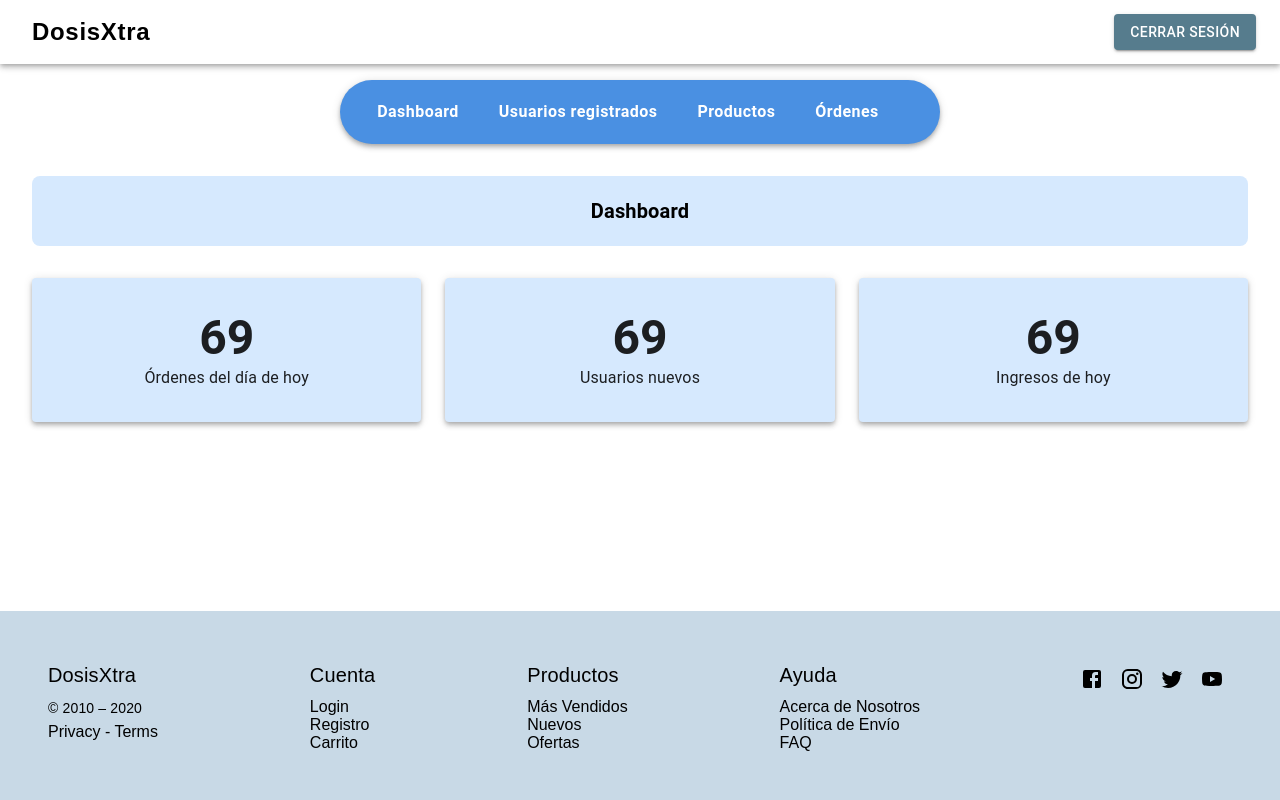
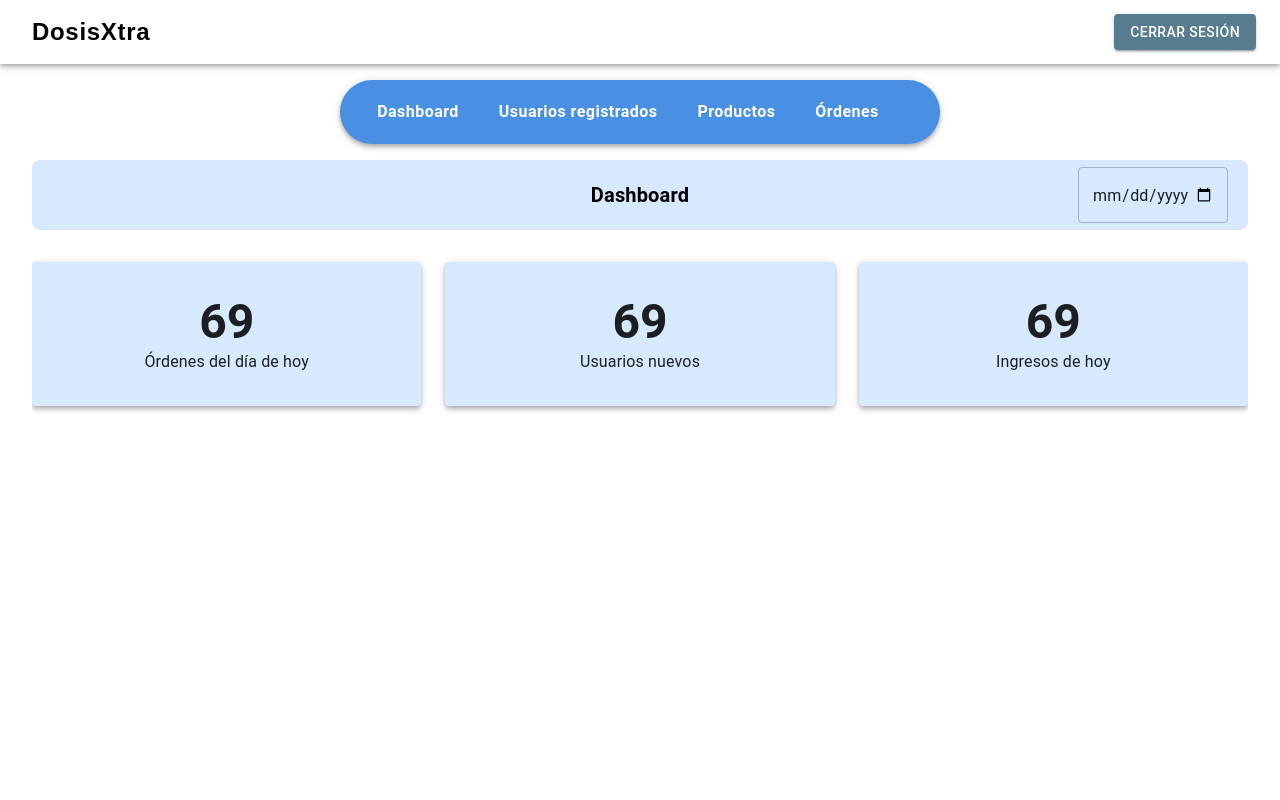
Before and after one commit to LordEnnard14/ProyIngSoftware2, a React (Create React App) app in the folder proyingsoftware2/: page /Dashboard in a window 1280 px wide. Shown: the top 800 px of the page. Built offline with nearby package versions, Linux system fonts and the light colour scheme.

Commit message:
Modifique algunas cositas que faltaban en el tipo de cuenta administrador

```diff
--- a/proyingsoftware2/src/PAGINAS/ADMINISTRADOR/AgregarProductos.js
+++ b/proyingsoftware2/src/PAGINAS/ADMINISTRADOR/AgregarProductos.js
@@ -29,10 +29,10 @@ const AgregarProducto = () => {
     };
 
     return(
-        <div>
+        <Box sx={{ height: '100vh', display: 'flex', flexDirection: 'column' }}>
             <HeaderAdmin/>
             <BarraHorizontal/>
-            <Box sx={{ mt: 4, mx: 4 }}>
+            <Box sx={{ flex: 1, mt: 4, mx: 4, overflow: 'auto' }}>
 
                 {/* Sección de Agregar Producto */}
                 <Box
@@ -53,14 +53,15 @@ const AgregarProducto = () => {
                 </Box>
 
                 {/* Formulario para agregar producto */}
-                <Grid container spacing={3}>
-                    <Grid item xs={12} md={4}>
+                <Grid container spacing={3} sx={{ flex: 1 }}>
+                <Grid container spacing={3} sx={{ height: '100%' }}>
+    <Grid item xs={12} md={4} sx={{ display: 'flex', flexDirection: 'column' }}>
         <Paper
           elevation={4}
           sx={{
             backgroundColor: '#F5F5F5', // Fondo gris claro
             padding: 2,
-                            height: '100%', // Asegura que el Paper ocupe todo el espacio
+            flexGrow: 1, // Esto permite que el Paper ocupe todo el espacio disponible dentro del Grid
             display: 'flex',
             justifyContent: 'center',
             alignItems: 'center'
@@ -74,12 +75,15 @@ const AgregarProducto = () => {
         </Paper>
     </Grid>
 
-                    <Grid item xs={12} md={8}>
+    <Grid item xs={12} md={8} sx={{ display: 'flex', flexDirection: 'column' }}>
         <Paper
           elevation={4}
           sx={{
             backgroundColor: '#F5F5F5', // Fondo gris claro
-                            padding: 4
+            padding: 4,
+            flexGrow: 1, // Esto permite que el Paper ocupe todo el espacio disponible dentro del Grid
+            display: 'flex',
+            flexDirection: 'column',
           }}
         >
             {/* Nombre */}
@@ -153,7 +157,7 @@ const AgregarProducto = () => {
             </Grid>
 
             {/* Botón Guardar */}
-                            <Box sx={{ mt: 4, textAlign: 'right' }}>
+            <Box sx={{ mt: 'auto', textAlign: 'right' }}>
                 <Button
                   variant="contained"
                   color="primary"
@@ -167,8 +171,10 @@ const AgregarProducto = () => {
     </Grid>
 </Grid>
 
+                </Grid>
+
             </Box>
-        </div>
+        </Box>
     );
 };
 
--- a/proyingsoftware2/src/PAGINAS/ADMINISTRADOR/Dashboard.js
+++ b/proyingsoftware2/src/PAGINAS/ADMINISTRADOR/Dashboard.js
@@ -1,37 +1,63 @@
 import React from 'react';
-import { Box, Typography, Grid, Paper } from '@mui/material';
+import { Box, Typography, TextField } from '@mui/material';
 import HeaderAdmin from '../../COMPONENTES/Header_Admin'; // Asegúrate de importar el Header correcto
 import BarraHorizontal from '../../COMPONENTES/BarraHorizontalAdmin'; // Barra de navegación creada previamente
 import ContenidoDashboard from '../ADMINISTRADOR/ContenidoDashboard';
+
 const Dashboard = () => {
   return (
-    <div>
+    <Box sx={{ height: '100vh', display: 'flex', flexDirection: 'column' }}>
+      {/* Header fijo */}
       <HeaderAdmin />
+      <Box sx={{ mb: 2 }}> {/* Aumenté el margen inferior a 4 */}
         <BarraHorizontal />
+      </Box>
 
-      <Box sx={{ mt: 4, mx: 4 }}>
+
+      {/* Cuerpo del dashboard ajustado al tamaño de la ventana */}
+      <Box sx={{ flexGrow: 1, mx: 4, overflow: 'auto' }}>
 
       <Box
   sx={{
     display: 'flex',
-            justifyContent: 'center', // Centra el texto horizontalmente
-            alignItems: 'center', // Centra el texto verticalmente
-            backgroundColor: '#D6E9FE', // Fondo color celeste
+    alignItems: 'center',
+    justifyContent: 'center',  // Centra el contenido principal
+    backgroundColor: '#D6E9FE',
     padding: '10px 20px',
     borderRadius: '8px',
     mb: 4,
-            height: '50px' // Establece una altura fija si es necesario
+    height: '50px',
+    position: 'relative'  // Permite posicionar el input de fecha de manera absoluta
   }}
 >
   <Typography variant="h6" sx={{ fontWeight: 'bold' }}>
     Dashboard
   </Typography>
+
+  <Box
+    sx={{
+      position: 'absolute',
+      right: '20px'  // Alinea el input de fecha a la derecha
+    }}
+  >
+    <TextField
+      type="date"
+      sx={{
+        maxWidth: '150px',
+      }}
+      InputLabelProps={{
+        shrink: true,
+      }}
+    />
+  </Box>
 </Box>
 
+
+
         {/* Cuerpo del dashboard */}
-        <ContenidoDashboard/>
+        <ContenidoDashboard />
       </Box>
-    </div>
+    </Box>
   );
 };
 
--- a/proyingsoftware2/src/PAGINAS/ADMINISTRADOR/ListaProductos.js
+++ b/proyingsoftware2/src/PAGINAS/ADMINISTRADOR/ListaProductos.js
@@ -16,12 +16,12 @@ const ListaProductos = () => {
   ];
 
   return (
-
-    <div>
+    <Box sx={{ height: '100vh', display: 'flex', flexDirection: 'column' }}>
       <HeaderAdmin />
       <BarraHorizontalAdmin />
 
-      <Box sx={{ mt: 4, mx: 4 }}>
+      {/* Contenido principal con flexGrow para ocupar el resto del espacio disponible */}
+      <Box sx={{ flexGrow: 1, mx: 4, mt: 4 }}>
         {/* Caja de "Productos" similar a la de "Usuarios Registrados" */}
         <Box
           sx={{
@@ -35,12 +35,11 @@ const ListaProductos = () => {
           }}
         >
           <Typography variant="h6">Productos</Typography>
-          <Button onClick={() => navigate('/AgregarProducto')}  > Agregar Producto </Button>
-
+          <Button onClick={() => navigate('/AgregarProducto')}> Agregar Producto </Button>
         </Box>
 
         {/* Tabla de productos */}
-        <TableContainer component={Paper}>
+        <TableContainer component={Paper} sx={{ height: '100%' }}>
           <Table>
             <TableHead>
               <TableRow>
@@ -76,7 +75,7 @@ const ListaProductos = () => {
           </Table>
         </TableContainer>
       </Box>
-    </div>
+    </Box>
   );
 };
 
--- a/proyingsoftware2/src/PAGINAS/ADMINISTRADOR/ListaUsuarios.js
+++ b/proyingsoftware2/src/PAGINAS/ADMINISTRADOR/ListaUsuarios.js
@@ -1,5 +1,5 @@
 import React from 'react';
-import { Box, Typography, Paper, Table, TableBody, TableCell, TableContainer, TableHead, TableRow, Button, Grid } from '@mui/material';
+import { Box, Typography, Paper, Table, TableBody, TableCell, TableContainer, TableHead, TableRow, Button } from '@mui/material';
 import HeaderAdmin from '../../COMPONENTES/Header_Admin';
 import BarraHorizontalAdmin from '../../COMPONENTES/BarraHorizontalAdmin';
 
@@ -12,12 +12,14 @@ const ListaUsuarios = () => {
   ];
 
   return (
-    <div>
+    <Box sx={{ height: '100vh', display: 'flex', flexDirection: 'column' }}>
+      {/* Header fijo */}
       <HeaderAdmin />
+
       <BarraHorizontalAdmin />
 
-      <Box sx={{ mt: 4, mx: 4 }}>
-
+      {/* Cuerpo ajustado */}
+      <Box sx={{ flexGrow: 1, mx: 4, mt: 4, overflow: 'auto' }}>
         <Box
           sx={{
             display: 'flex',
@@ -32,6 +34,7 @@ const ListaUsuarios = () => {
           <Typography variant="h6">Usuarios Registrados</Typography>
         </Box>
 
+        {/* Tabla con usuarios */}
         <TableContainer component={Paper}>
           <Table>
             <TableHead>
@@ -68,7 +71,7 @@ const ListaUsuarios = () => {
           </Table>
         </TableContainer>
       </Box>
-    </div>
+    </Box>
   );
 };
 
--- a/proyingsoftware2/src/PAGINAS/ADMINISTRADOR/OrdenesUsuario.js
+++ b/proyingsoftware2/src/PAGINAS/ADMINISTRADOR/OrdenesUsuario.js
@@ -1,15 +1,15 @@
 import HeaderAdmin from '../../COMPONENTES/Header_Admin';
 import BarraHorizontal from '../../COMPONENTES/BarraHorizontalAdmin';
 import React, { useState } from 'react';
-import { Box, Typography, Grid, Paper, TextField, TableContainer, Table, TableHead, TableBody, TableRow, TableCell, Button, Pagination } from '@mui/material';
+import { Box, Typography, Paper, TextField, TableContainer, Table, TableHead, TableBody, TableRow, TableCell, Button, Pagination } from '@mui/material';
 
 const Ordenes = () => {
     // Estado para controlar la búsqueda y las órdenes
     const [busqueda, setBusqueda] = useState('');
     const [ordenes, setOrdenes] = useState([
         { id: 1, usuario: 'Juan Sanchez', fecha: '11/03/2023', total: 'S/125.00', correo: 'altavista@123.com', estado: 'Entregado' },
-        { id: 1, usuario: 'Juan Sanchez', fecha: '11/03/2023', total: 'S/125.00', correo: 'altavista@123.com', estado: 'Entregado' },
-        { id: 1, usuario: 'Juan Sanchez', fecha: '11/03/2023', total: 'S/125.00', correo: 'altavista@123.com', estado: 'Entregado' },
+        { id: 2, usuario: 'Carlos Perez', fecha: '12/03/2023', total: 'S/150.00', correo: 'carlos@correo.com', estado: 'Pendiente' },
+        { id: 3, usuario: 'Maria Garcia', fecha: '13/03/2023', total: 'S/200.00', correo: 'maria@correo.com', estado: 'Entregado' },
         // Se pueden agregar más órdenes aquí...
     ]);
 
@@ -18,11 +18,14 @@ const Ordenes = () => {
     };
 
     return (
-        <div>
-            <HeaderAdmin />
+        <Box sx={{ height: '100vh', display: 'flex', flexDirection: 'column' }}>
+            <Box sx={{ mb: 2 }}>
+                <HeaderAdmin />
+            </Box>
+
             <BarraHorizontal />
-            <Box sx={{ mt: 4, mx: 4 }}>
 
+            <Box sx={{ flexGrow: 1, mx: 4, mt: 4, overflow: 'auto' }}>
                 {/* Sección de Órdenes */}
                 <Box
                   sx={{
@@ -85,9 +88,8 @@ const Ordenes = () => {
                 <Box sx={{ mt: 4, display: 'flex', justifyContent: 'center' }}>
                     <Pagination count={11} page={2} color="primary" />
                 </Box>
-
             </Box>
-        </div>
+        </Box>
     );
 };
 
```
Lines whose indentation alone changed are shown as unchanged.
